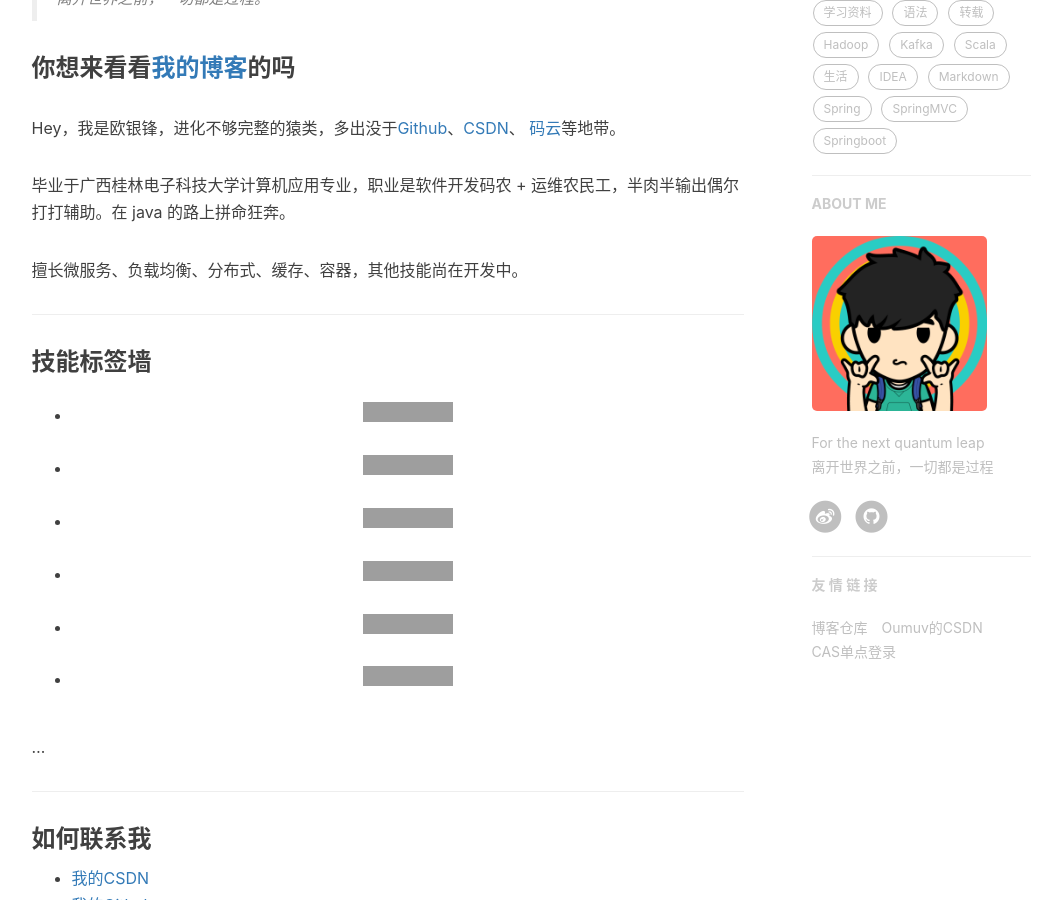
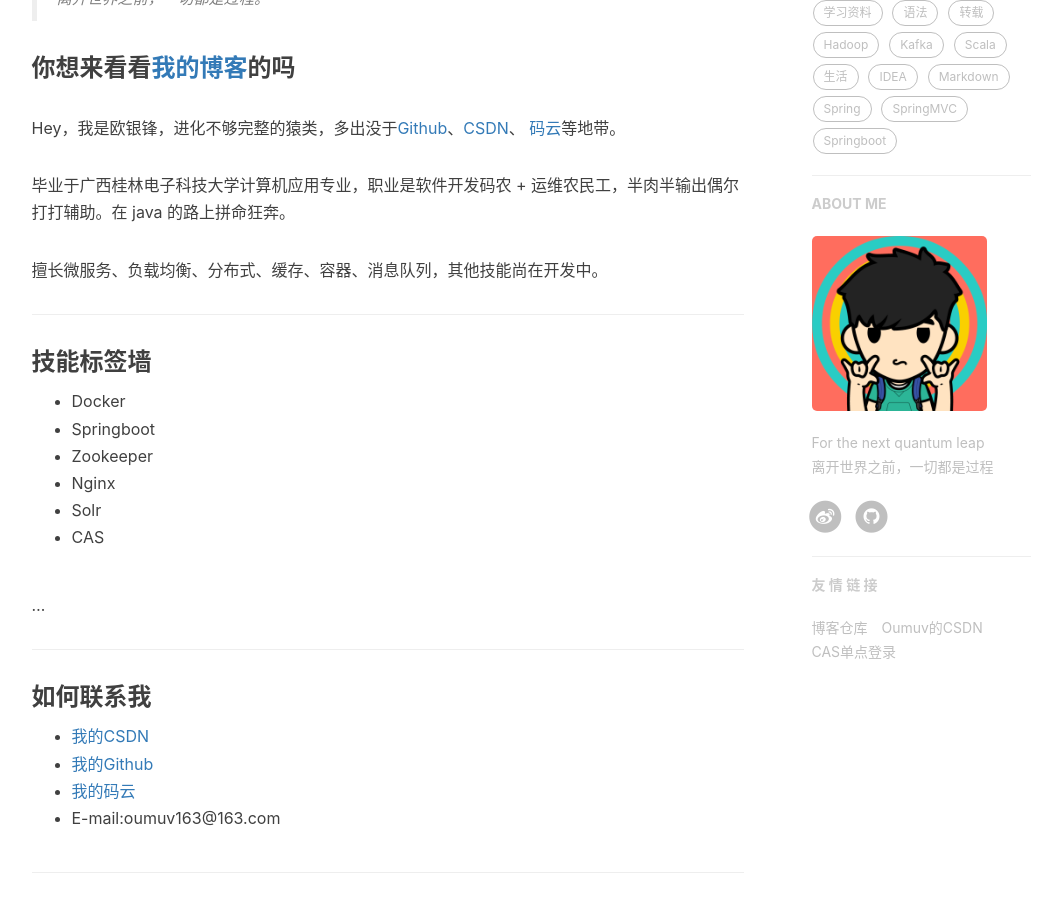
Before and after one commit to Oumuv/Oumuv.github.io, a Jekyll site: the page built from about.html, in a window 1280 px wide and 900 px high, scrolled down 551 px. Shown: the whole window, without its empty margins (136-1177 px from the left). Built offline with Jekyll 4.4.1, drawn with Linux system fonts in a browser that asks for light colours; nearby versions of some CDN libraries; comment, search, counter and statistics services are not loaded; grey boxes are pictures that could not be loaded.

Commit message:
2019-02-27

```diff
--- a/_includes/about/zh.md
+++ b/_includes/about/zh.md
@@ -8,19 +8,19 @@
 
 毕业于广西桂林电子科技大学计算机应用专业，职业是软件开发码农 + 运维农民工，半肉半输出偶尔打打辅助。在 java 的路上拼命狂奔。
 
-擅长微服务、负载均衡、分布式、缓存、容器，其他技能尚在开发中。
+擅长微服务、负载均衡、分布式、缓存、容器、消息队列，其他技能尚在开发中。
 
 
 
 -----
 
 ### 技能标签墙
-- ![Docker](https://img.shields.io/badge/Docker-%23-green.svg)
-- ![Springboot](https://img.shields.io/badge/Springboot-%23-green.svg)
-- ![Zookeeper](https://img.shields.io/badge/Zookeeper-%23-green.svg)
-- ![Nginx](https://img.shields.io/badge/Nginx-%23-green.svg)
-- ![Solr](https://img.shields.io/badge/Solr-%23-green.svg)
-- ![CAS](https://img.shields.io/badge/CAS-5.2-green.svg)
+- Docker
+- Springboot
+- Zookeeper
+- Nginx
+- Solr
+- CAS
 
 ...
 
```
